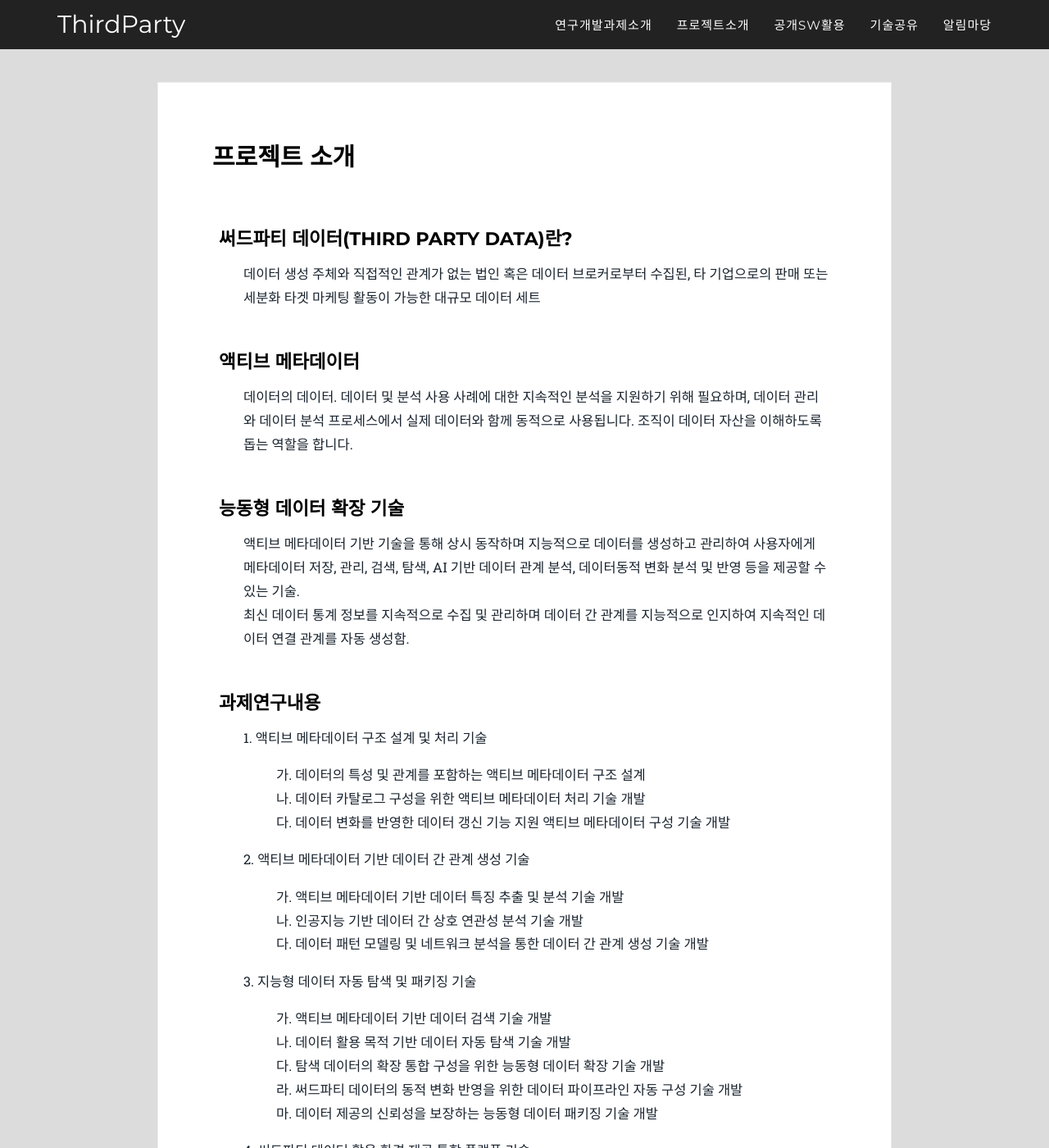
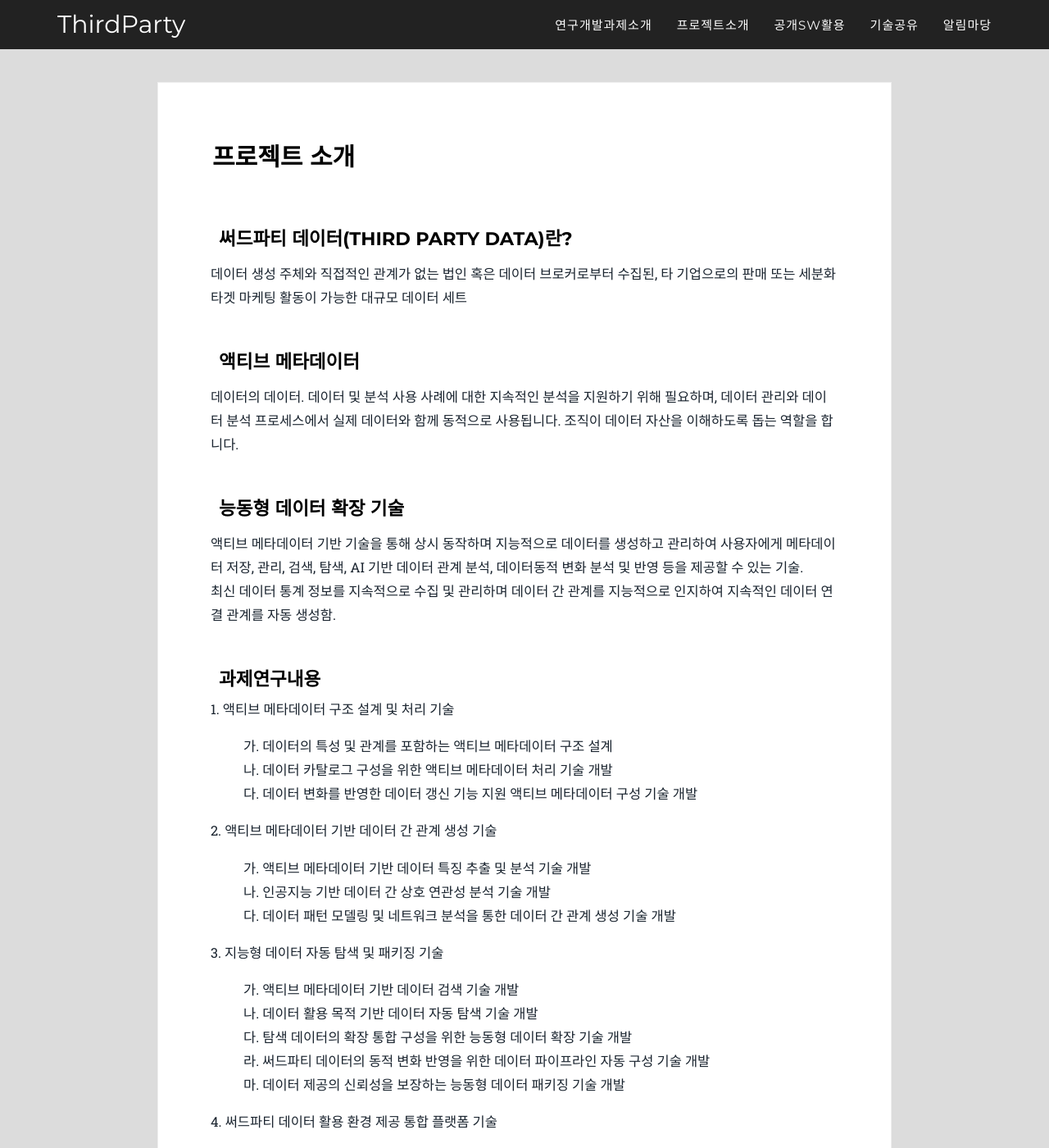
Before and after one commit to ThirdActiveDataExTech/ThirdActiveDataExTech.github.io, a Jekyll site: the page built from 2016_pages/project-intro.html, in a window 1280 px wide and 1400 px high. Shown: the whole window at 82% size. Built offline with Jekyll 4.4.1, drawn with Linux system fonts in a browser that asks for light colours; some web fonts are replaced.

Commit message:
[프로젝트소개]
- margin 수정

```diff
--- a/2016_pages/project-intro.html
+++ b/2016_pages/project-intro.html
@@ -31,19 +31,19 @@
         </p>
 
         <h2>과제연구내용</h2>
-        <p>1. 액티브 메타데이터 구조 설계 및 처리 기술</p>
+        <p style="margin-top: 10px">1. 액티브 메타데이터 구조 설계 및 처리 기술</p>
         <p style="margin-left: 40px;">
             가. 데이터의 특성 및 관계를 포함하는 액티브 메타데이터 구조 설계<br>
             나. 데이터 카탈로그 구성을 위한 액티브 메타데이터 처리 기술 개발<br>
             다. 데이터 변화를 반영한 데이터 갱신 기능 지원 액티브 메타데이터 구성 기술 개발
         </p>
-        <p>2. 액티브 메타데이터 기반 데이터 간 관계 생성 기술</p>
+        <p style="margin-top: 10px">2. 액티브 메타데이터 기반 데이터 간 관계 생성 기술</p>
         <p style="margin-left: 40px;">
             가. 액티브 메타데이터 기반 데이터 특징 추출 및 분석 기술 개발<br>
             나. 인공지능 기반 데이터 간 상호 연관성 분석 기술 개발<br>
             다. 데이터 패턴 모델링 및 네트워크 분석을 통한 데이터 간 관계 생성 기술 개발
         </p>
-        <p>3. 지능형 데이터 자동 탐색 및 패키징 기술</p>
+        <p style="margin-top: 10px">3. 지능형 데이터 자동 탐색 및 패키징 기술</p>
         <p style="margin-left: 40px;">
             가. 액티브 메타데이터 기반 데이터 검색 기술 개발<br>
             나. 데이터 활용 목적 기반 데이터 자동 탐색 기술 개발<br>
@@ -51,25 +51,25 @@
             라. 써드파티 데이터의 동적 변화 반영을 위한 데이터 파이프라인 자동 구성 기술 개발<br>
             마. 데이터 제공의 신뢰성을 보장하는 능동형 데이터 패키징 기술 개발
         </p>
-        <p>4. 써드파티 데이터 활용 환경 제공 통합 플랫폼 기술</p>
+        <p style="margin-top: 10px">4. 써드파티 데이터 활용 환경 제공 통합 플랫폼 기술</p>
         <p style="margin-left: 40px;">
             가. 다종 써드파티 데이터 연계형 액티브 메타데이터 생성 기술 개발<br>
             나. 액티브 메타데이터 기반 데이터 관계 분석 및 자동 탐색 도구 개발<br>
             다. 데이터의 특징 및 관계 분석 결과에 대한 데이터 시각화 기술 개발<br>
             라. 데이터의 적합성 검증 및 공유 기술 개발
         </p>
-        <p>5. 실증 시스템 구축 및 시범서비스 적용</p>
-        <p style="margin-left: 40px;">
+        <p style="margin-top: 10px">5. 실증 시스템 구축 및 시범서비스 적용</p>
+        <p style="margin-left: 43px;">
             가. 능동형 데이터 확장 기술에 대한 수요 또는 수혜 기업 기관  연계형 실증 시스템 구축<br>
             나. 이종 도메인 데이터 기반 능동형 데이터 확장 기술에 대한 시범서비스 적용<br>
         </p>
-        <p style="margin-left: 43px;">1) 데이터 활용성 증대</p>
-        <p style="margin-left: 46px;">
+        <p style="margin-left: 46px;">1) 데이터 활용성 증대</p>
+        <p style="margin-left: 49px;">
             가) 동적으로 변화하는 데이터의 특성을 반영하여 통합적인 데이터 관리 체계를 구축하고 다종 데이터의 특성을 반영하여 복합분석이 가능한 기술 토대 마련 가능<br>
             나) 액티브 메타데이터 구성 및 분석을 통해 데이터의 가치와 활용성 향상이 가능하 고 능동형 데이터 패키징 및 데이터 파이프라인 자동 구성을 통해 해당 도메인 지식이 부족한 비전문가도 데이터를 효율적으로 활용할 수 있는 환경 제공 가능
         </p>
-        <p style="margin-left: 43px;">2) 자동화된 통합</p>
-        <p style="margin-left: 46px;">
+        <p style="margin-left: 46px;">2) 자동화된 통합</p>
+        <p style="margin-left: 49px;">
             가) 액티브 메타데이터 기반 데이터 연결 및 관리를 통해 관련 데이터 검색 및 수집에서 전달 및 소비에 필요한 시간과 노력을 획기적으로 단축 가능<br>
             나) 연관 데이터 활용 검색 수집 전달 소비 등 을 위해 소요되는 시간과 노력을 획기적으로 단축 가능<br>
             다) 빅데이터 플랫폼 사용자들이 필요한 데이터를 쉽게 탐색하고 제공받을 수 있는 환경 확보 가능<br>
--- a/_sass/2016_sass/_event.scss
+++ b/_sass/2016_sass/_event.scss
@@ -22,7 +22,6 @@
   p, ol {
     font-size: 110%;
     color: #1a242f;
-    padding: 0 10px 0 40px;
   }
   h1 {
     margin: 0;
```
